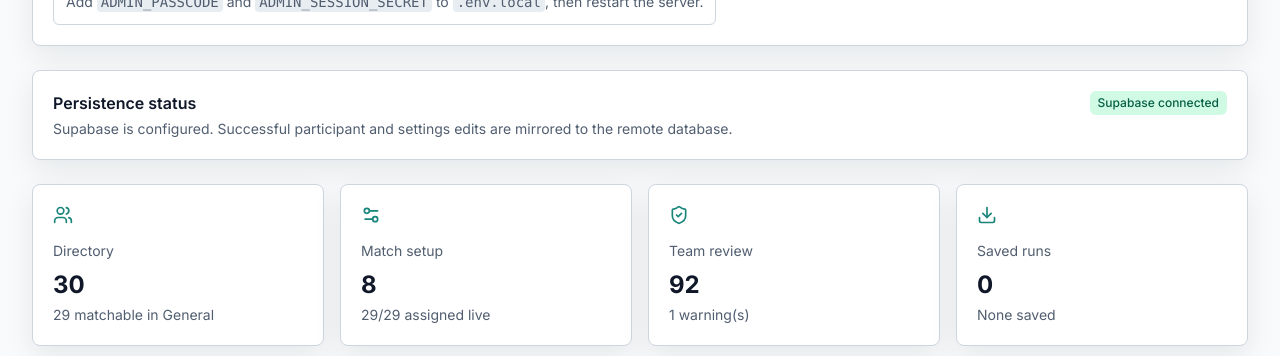
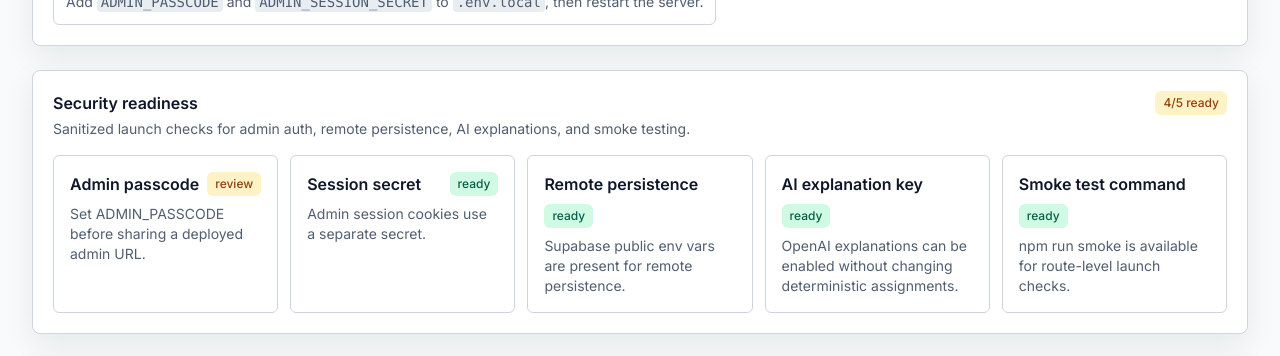
Before and after one commit to best-ed/HackMatch-AI, a Next.js app: page /admin in a window 1280 px wide. Shown: the part 420-776 px from the top of the page. Built offline with nearby package versions, Linux system fonts and the light colour scheme; no server answers; the database is empty.

Commit message:
feat: surface security readiness checks

```diff
--- a/app/admin/page.tsx
+++ b/app/admin/page.tsx
@@ -4,6 +4,7 @@ import Link from "next/link";
 import { AlertTriangle, CalendarDays, Clock3, Download, Link2, Settings2, ShieldCheck, SlidersHorizontal, Users } from "lucide-react";
 import { AdminAuthStatus } from "@/components/admin-auth-status";
 import { AdminPersistenceStatus } from "@/components/admin-persistence-status";
+import { AdminSecurityReadiness } from "@/components/admin-security-readiness";
 import { Badge, Card, EmptyState } from "@/components/ui";
 import { buildAdminActionQueue, type AdminActionQueueItem } from "@/lib/admin-action-queue";
 import { summarizeCohortOverview } from "@/lib/cohort-overview";
@@ -127,6 +128,7 @@ export default function AdminPage() {
         <Badge>{activeCohort} active</Badge>
       </div>
       <AdminAuthStatus />
+      <AdminSecurityReadiness />
       <AdminPersistenceStatus mode={persistenceMode} warning={persistenceWarning} />
       <div className="grid gap-4 md:grid-cols-2 xl:grid-cols-4">
         <MetricCard href="/admin/participants" title="Directory" value={cohortParticipants.length} detail={`${matchable.length} matchable in ${activeCohort}`} icon={<Users size={20} />} />
--- /dev/null
+++ b/app/api/admin/security-readiness/route.ts
@@ -0,0 +1,15 @@
+import { NextResponse } from "next/server";
+import { evaluateSecurityReadiness } from "@/lib/security-readiness";
+
+export async function GET() {
+  return NextResponse.json(
+    evaluateSecurityReadiness({
+      hasAdminPasscode: Boolean(process.env.ADMIN_PASSCODE?.trim()),
+      hasAdminSessionSecret: Boolean(process.env.ADMIN_SESSION_SECRET?.trim()),
+      hasSupabaseUrl: Boolean(process.env.NEXT_PUBLIC_SUPABASE_URL?.trim()),
+      hasSupabaseAnonKey: Boolean(process.env.NEXT_PUBLIC_SUPABASE_ANON_KEY?.trim()),
+      hasOpenAiKey: Boolean(process.env.OPENAI_API_KEY?.trim()),
+      hasSmokeScript: true
+    })
+  );
+}
--- /dev/null
+++ b/components/admin-security-readiness.tsx
@@ -0,0 +1,75 @@
+"use client";
+
+import { useEffect, useState } from "react";
+import { Badge, Card } from "@/components/ui";
+import type { SecurityReadiness } from "@/lib/security-readiness";
+
+export function AdminSecurityReadiness() {
+  const [readiness, setReadiness] = useState<SecurityReadiness | undefined>();
+
+  useEffect(() => {
+    let cancelled = false;
+    void fetch("/api/admin/security-readiness")
+      .then((response) => response.json() as Promise<SecurityReadiness>)
+      .then((payload) => {
+        if (!cancelled) setReadiness(payload);
+      })
+      .catch(() => {
+        if (!cancelled) {
+          setReadiness({
+            status: "review",
+            readyCount: 0,
+            totalCount: 1,
+            checks: [
+              {
+                label: "Security readiness endpoint",
+                status: "review",
+                detail: "Could not load environment readiness checks."
+              }
+            ]
+          });
+        }
+      });
+
+    return () => {
+      cancelled = true;
+    };
+  }, []);
+
+  return (
+    <Card className="space-y-4">
+      <div className="flex flex-wrap items-start justify-between gap-3">
+        <div>
+          <h2 className="font-semibold">Security readiness</h2>
+          <p className="mt-1 text-sm text-muted-foreground">
+            Sanitized launch checks for admin auth, remote persistence, AI explanations, and smoke testing.
+          </p>
+        </div>
+        <Badge className={readiness?.status === "ready" ? "bg-emerald-100 text-emerald-800" : "bg-amber-100 text-amber-800"}>
+          {readiness ? `${readiness.readyCount}/${readiness.totalCount} ready` : "Loading"}
+        </Badge>
+      </div>
+      <div className="grid gap-3 md:grid-cols-2 xl:grid-cols-5">
+        {(readiness?.checks ?? skeletonChecks).map((check) => (
+          <div className="rounded-md border border-border bg-white p-4" key={check.label}>
+            <div className="flex flex-wrap items-center justify-between gap-2">
+              <div className="font-semibold">{check.label}</div>
+              <Badge className={check.status === "ready" ? "bg-emerald-100 text-emerald-800" : "bg-amber-100 text-amber-800"}>
+                {check.status}
+              </Badge>
+            </div>
+            <p className="mt-2 text-sm text-muted-foreground">{check.detail}</p>
+          </div>
+        ))}
+      </div>
+    </Card>
+  );
+}
+
+const skeletonChecks: SecurityReadiness["checks"] = [
+  {
+    label: "Loading checks",
+    status: "review",
+    detail: "Reading sanitized environment readiness from the server."
+  }
+];
--- /dev/null
+++ b/lib/security-readiness.ts
@@ -0,0 +1,77 @@
+export type SecurityReadinessStatus = "ready" | "review";
+
+export type SecurityReadinessCheck = {
+  label: string;
+  status: SecurityReadinessStatus;
+  detail: string;
+};
+
+export type SecurityReadiness = {
+  status: SecurityReadinessStatus;
+  readyCount: number;
+  totalCount: number;
+  checks: SecurityReadinessCheck[];
+};
+
+export function evaluateSecurityReadiness({
+  hasAdminPasscode,
+  hasAdminSessionSecret,
+  hasSupabaseUrl,
+  hasSupabaseAnonKey,
+  hasOpenAiKey,
+  hasSmokeScript
+}: {
+  hasAdminPasscode: boolean;
+  hasAdminSessionSecret: boolean;
+  hasSupabaseUrl: boolean;
+  hasSupabaseAnonKey: boolean;
+  hasOpenAiKey: boolean;
+  hasSmokeScript: boolean;
+}): SecurityReadiness {
+  const checks: SecurityReadinessCheck[] = [
+    {
+      label: "Admin passcode",
+      status: hasAdminPasscode ? "ready" : "review",
+      detail: hasAdminPasscode
+        ? "Admin routes can require a private passcode in this environment."
+        : "Set ADMIN_PASSCODE before sharing a deployed admin URL."
+    },
+    {
+      label: "Session secret",
+      status: hasAdminSessionSecret ? "ready" : "review",
+      detail: hasAdminSessionSecret
+        ? "Admin session cookies use a separate secret."
+        : "Set ADMIN_SESSION_SECRET so session cookies are not derived from the passcode."
+    },
+    {
+      label: "Remote persistence",
+      status: hasSupabaseUrl && hasSupabaseAnonKey ? "ready" : "review",
+      detail: hasSupabaseUrl && hasSupabaseAnonKey
+        ? "Supabase public env vars are present for remote persistence."
+        : "Supabase env vars are optional for demos, but required for multi-admin launch."
+    },
+    {
+      label: "AI explanation key",
+      status: hasOpenAiKey ? "ready" : "review",
+      detail: hasOpenAiKey
+        ? "OpenAI explanations can be enabled without changing deterministic assignments."
+        : "No OpenAI key is configured; deterministic fallback explanations remain active."
+    },
+    {
+      label: "Smoke test command",
+      status: hasSmokeScript ? "ready" : "review",
+      detail: hasSmokeScript
+        ? "npm run smoke is available for route-level launch checks."
+        : "Add a smoke command before launch checks."
+    }
+  ];
+
+  const readyCount = checks.filter((check) => check.status === "ready").length;
+
+  return {
+    status: readyCount === checks.length ? "ready" : "review",
+    readyCount,
+    totalCount: checks.length,
+    checks
+  };
+}
```
Also changed, not shown: 1 other file (tests, documents, lock files or other folders).
